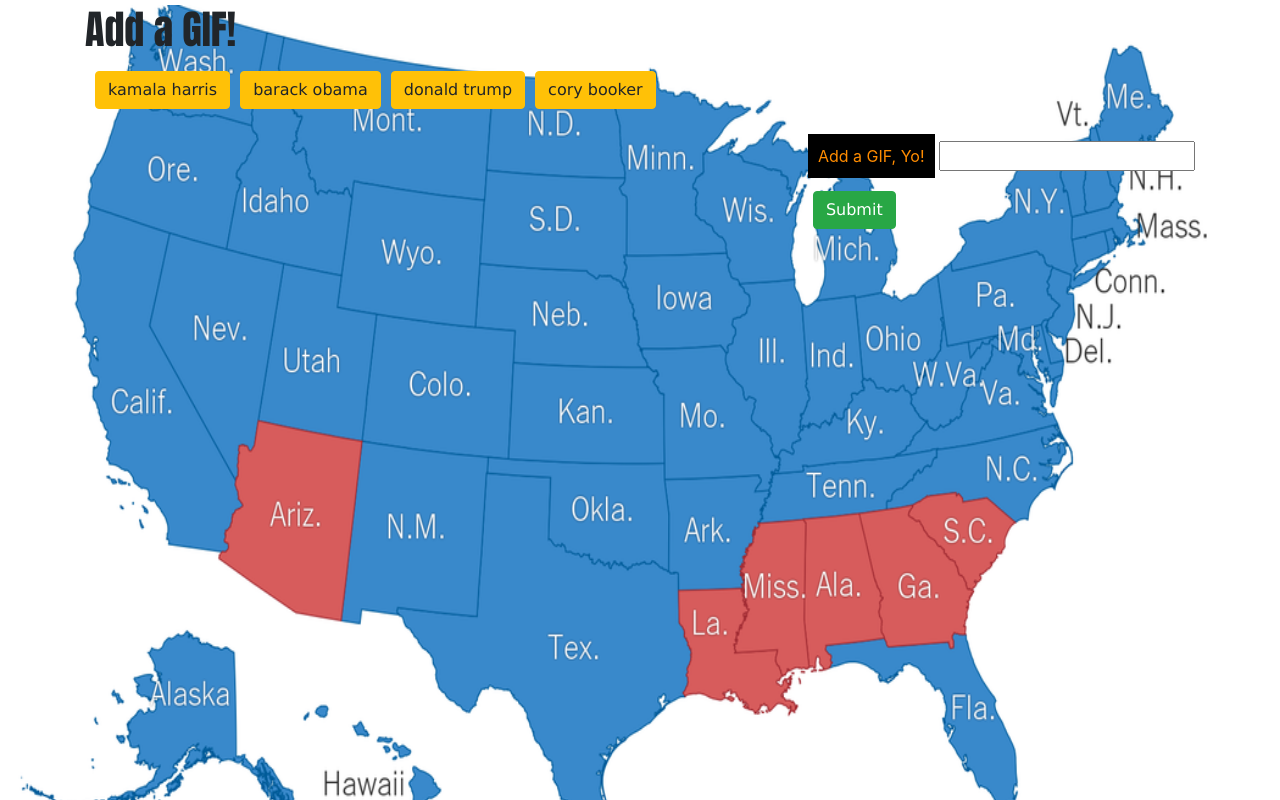
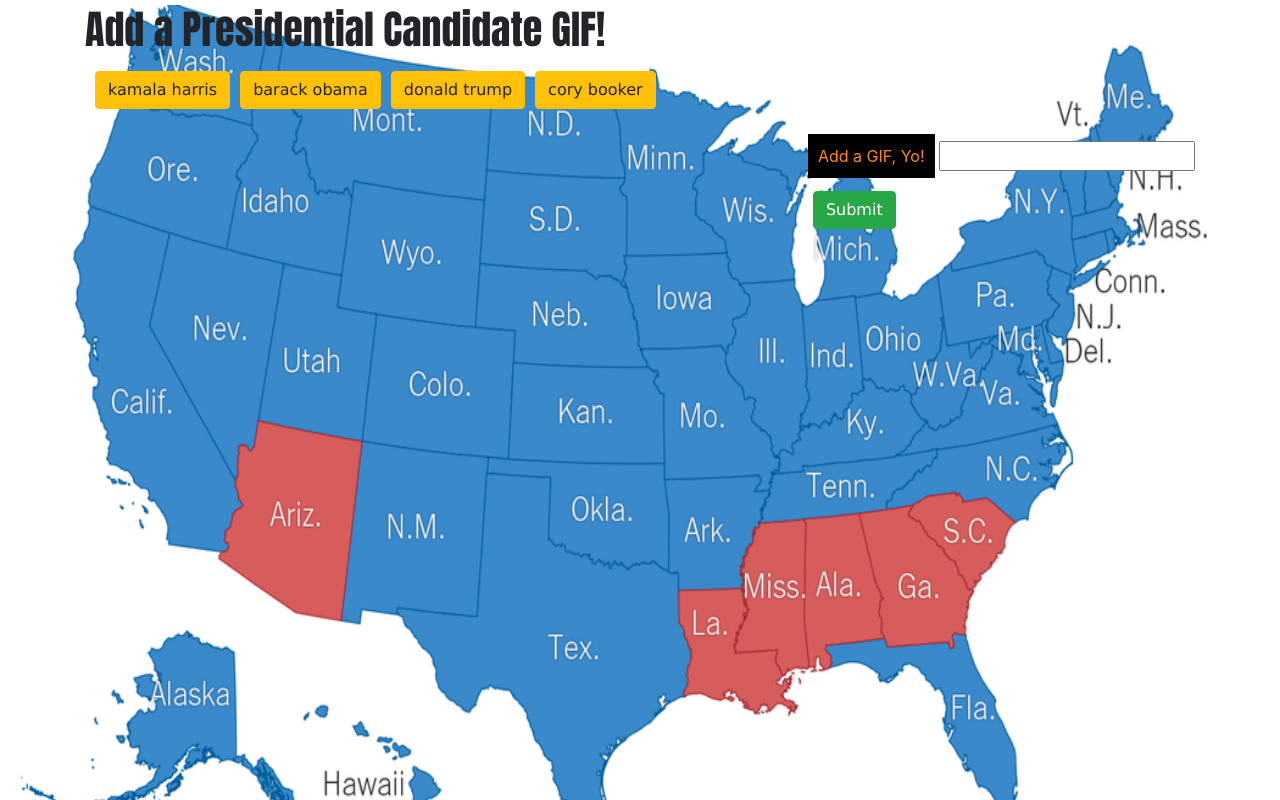
Before and after one commit to clam1987/gifTastic, a plain HTML site: page index.html in a window 1280 px wide. Drawn offline with nearby package versions, Linux system fonts and the light colour scheme.

Commit message:
beta update 2

```diff
--- a/index.html
+++ b/index.html
@@ -14,7 +14,7 @@
 <body>
     <img src="./assets/images/USmap.png" alt="USMAP" id="background">
     <div class="container">
-        <h1>Add a GIF!</h1>
+        <h1>Add a Presidential Candidate GIF!</h1>
 
         <div class="row">
             <div class="col-md-12" id="buttons"></div>
```
